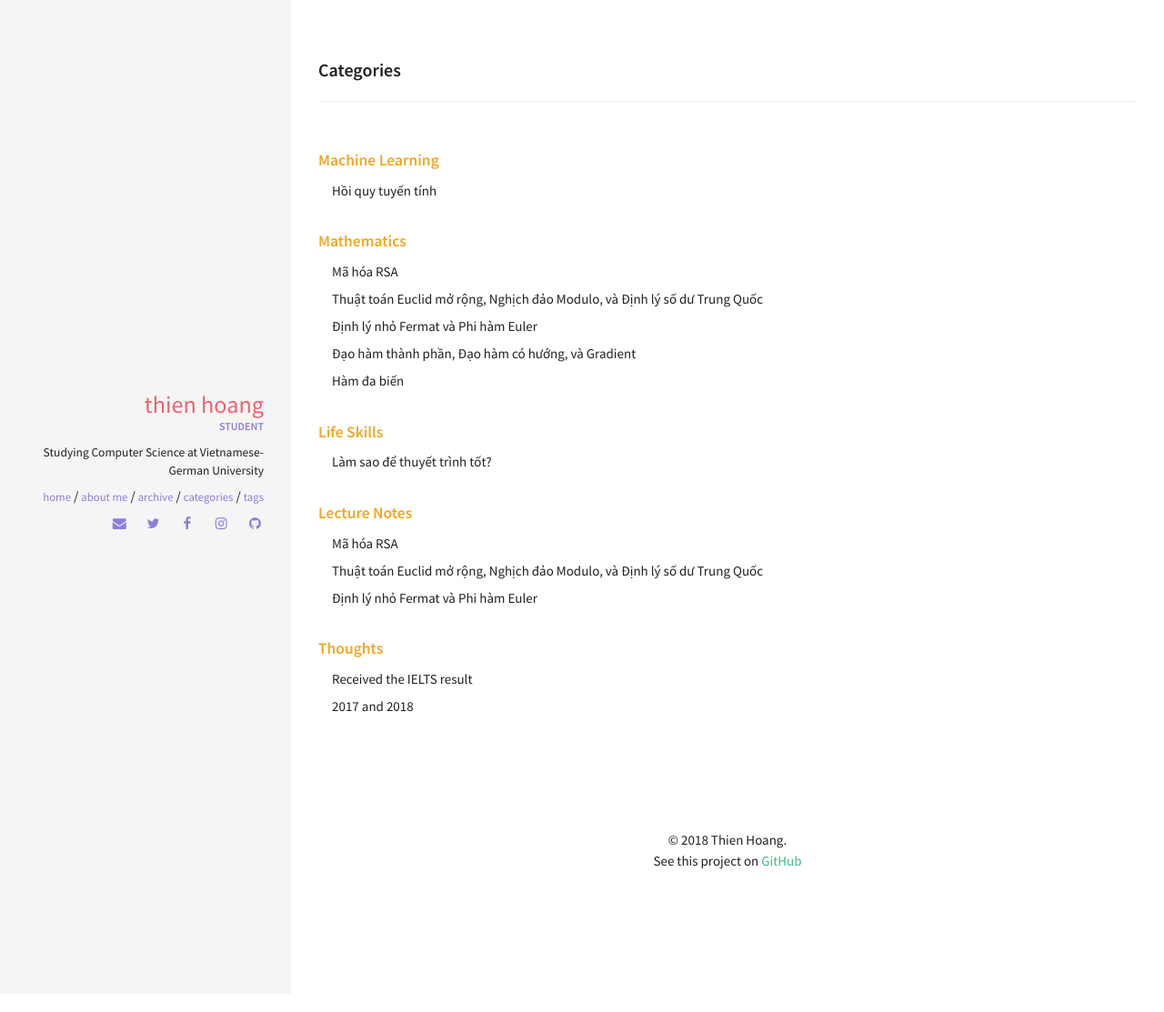
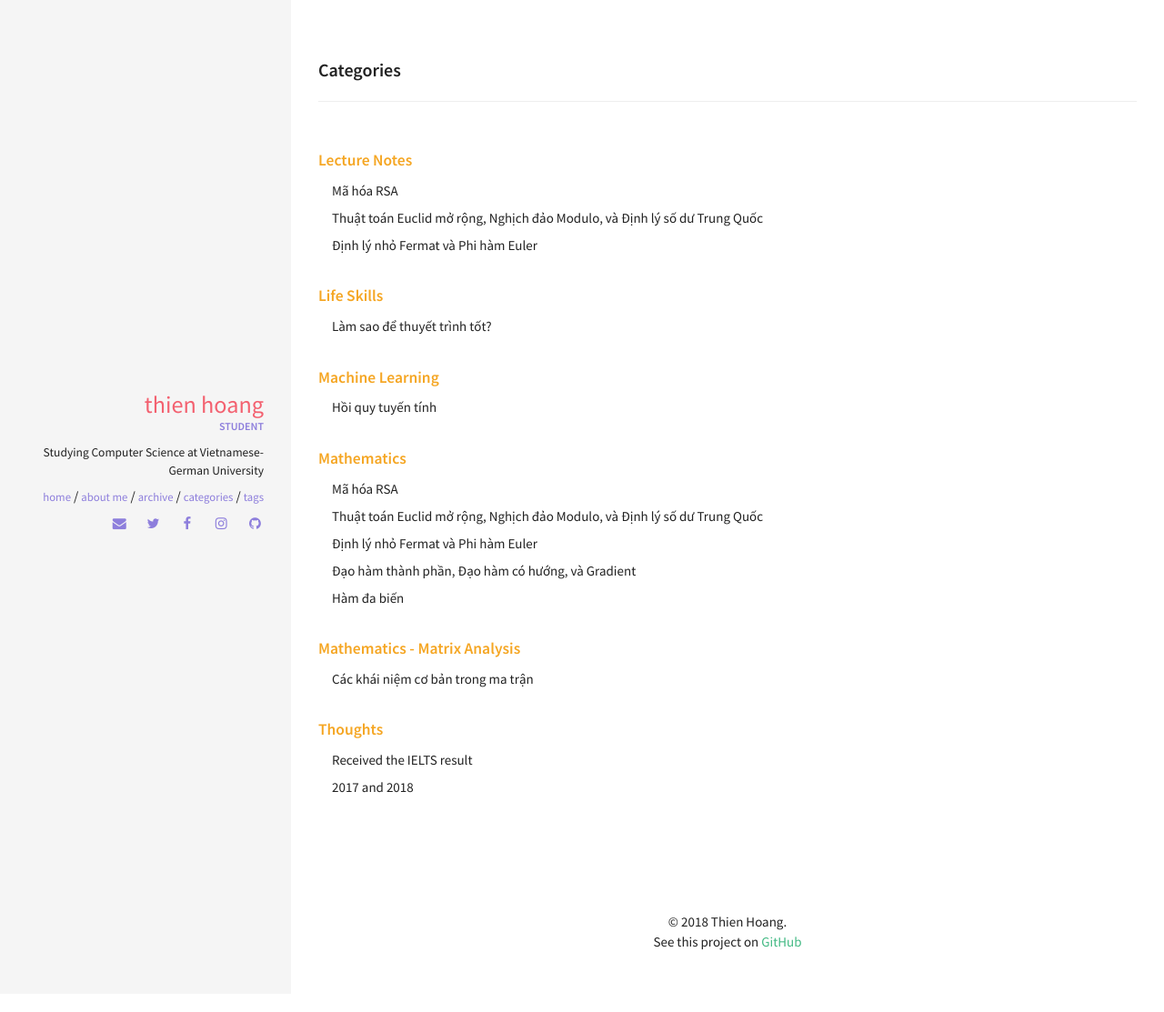
Before and after one commit to hoangvanthien/hoangvanthien.github.io, a Jekyll site: the page built from categories/index.html, in a window 1280 px wide. Shown: the whole page at 91% size. Built offline with Jekyll 4.4.1, drawn with Linux system fonts in a browser that asks for light colours; some of the changed lines change nothing that is shown.

Commit message:
Matrix fundamentals

````diff
--- /dev/null
+++ b/_posts/2018-04-19-matrix-fundamentals.md
@@ -0,0 +1,75 @@
+---
+layout: post
+title: "Các khái niệm cơ bản trong ma trận"
+categories: ["Mathematics - Matrix Analysis"]
+---
+Ghi lại nhanh sau này coi lại, đã dốt toán lại còn không nhớ dai.
+
+Cho ma trận $m\times n$ sau:
+
+$$ \begin{array}{cccc} a_{11} & a_{12} & \dots & a_{1n} \\
+                        a_{21} & a_{22} & \dots & a_{2n} \\
+                        \vdots & \vdots & \ddots & \vdots \\
+                        a_{m1} & a_{m2} & \dots & a_{mn} \end{array} $$
+
+- Đối với ma trận vuông $\textbf{A}$ bậc $n$, đường chéo gồm các phần tử $ a_{11}, a_{22}, \dots, a_{mn} $ được gọi là đường chéo chính (**principal** or **leading** diagonal). Tổng các phần tử trên đường chéo chính gọi là **trace** của $\textbf{A}$.
+- Ma trận chéo là ma trận mà các phần tử khác 0 chỉ nằm trên đường chéo chính. Trường hợp đặc biệt, nếu cả đường chéo chính chỉ gồm các số 1 thì đó gọi là ma trận đơn vị (**identity** or **unit** matrix).
+- Cách tạo ma trận chuyển vị $ \textbf{A}^T $: Đem cột rải thành hàng
+- Ma trận đối xứng (**symmetric matrix**) khi $ \textbf{A} = \textbf{A}^T $, phản đối xứng (**skew symmetric matrix**) khi $ \textbf{A} = -\textbf{A}^T $
+- Hai ma trận bằng nhau khi chúng có cùng shape, các cặp phần tử tương ứng đều bằng nhau.
+- Nhân vô hướng (multiplication by a scalar) một số với ma trận: nhân số đó với từng phần tử trong ma trận
+- Cộng ma trận (phải cùng shape): các cặp phần tử tương ứng cộng nhau
+    - Tính chất giao hoán (commulative) $ \textbf{A}+\textbf{B}=\textbf{B}+\textbf{A} $
+    - Tính chất kết hợp (associative) $ (\textbf{A}+\textbf{B})+\textbf{C}=\textbf{A}+(\textbf{B}+\textbf{C}) $
+    - Tính chất phân phối (distributive): $ \lambda(\textbf{A}+\textbf{B})=\lambda\textbf{A}+\lambda\textbf{B} $
+- Nhân ma trận `a[m][n]` với `b[n][k]`, tạo ra ma trận `c[m][k]`:
+
+```python
+    for i in range(m):
+        for j in range(k):
+            for x in range(n):
+                c[i][j] += a[i][x] * b[x][j]
+```
+
+- Tính chất nhân ma trận:
+    - Phản giao hoán: $ \textbf{A}\textbf{B}\neq\textbf{B}\textbf{A} $
+    - Tính chất kết hợp: $ (\textbf{A}\textbf{B})\textbf{C}=\textbf{A}(\textbf{B}\textbf{C}) $
+    - Nếu $ \lambda $ là số, thì: $ (\lambda\textbf{A})\textbf{B} = \textbf{A}(\lambda\textbf{B}) = \lambda(\textbf{A}\textbf{B}) $
+    - Tính chất phân phối với phép cộng: $ (\textbf{A}+\textbf{B})\textbf{C}=\textbf{A}\textbf{C}+\textbf{B}\textbf{C} $ và $ \textbf{A}(\textbf{B}+\textbf{C})=\textbf{A}\textbf{B}+\textbf{A}\textbf{C} $
+- Tính chất của ma trận chuyển vị:
+    - $ (\textbf{A}+\textbf{B})^T=\textbf{A}^T+\textbf{B}^T $
+    - $ (\textbf{A}^T)^T = \textbf{A} $
+    - $ (\textbf{A}\textbf{B})^T=\textbf{B}^T\textbf{A}^T $
+
+Định thức (determinant) của ma trận vuông bậc $n$ $\textbf{A}$ được định nghĩa đệ quy như sau:
+
+- Nếu ma trận chỉ có một phần tử, $\|\textbf{A}\| = a_{11}$
+- Ngược lại, $ \|\textbf{A}\|=\sum_{j=1}^{n}(-1)^{i+j}a_{ij}M_{ij} $ (với $i$ bất kì), trong đó $M_{ij}$ là định thức của ma trận vuông còn lại sau khi bỏ hàng $i$ cột $j$.
+
+Khái niệm:
+
+- $M_{ij}$ được gọi là minor của phần tử $i,j$
+- $(-1)^{i+j}M_{ij}$ được gọi là cofactor của phần tử $i,j$
+
+Tính chất của định thức:
+
+- Nếu matrix có hai hàng (cột) bằng nhau thì det bằng 0.
+- Nếu một hàng (cột) của matrix cùng chia hết cho một số $\lambda$ thì có thể tách nhân tử $\lambda$ ra ngoài matrix, tính det của matrix mới, rồi nhân với $\lambda$ để có được det của matrix ban đầu.
+- Tráo đổi hai hàng (cột) của matrix làm đổi dấu det.
+
+$$ \textrm{det}\left( \begin{array}{cc} a_{11} + b_{11} & a_{12}+b_{12}\\ a_{21} & a_{22} \end{array} \right) = \textrm{det}\left( \begin{array}{cc} a_{11} & a_{12}\\ a_{21} & a_{22} \end{array} \right) + \textrm{det}\left( \begin{array}{cc} b_{11} & b_{12}\\ a_{21} & a_{22} \end{array} \right) $$
+
+- $\|\textbf{A}^T\|=\|\textbf{A}\|$
+- $\|\textbf{AB}\|=\|\textbf{A}\|\textbf{B}\|$
+
+Ma trận liên hợp (**adjoint matrix**) là ma trận chuyển vị của ma trận các cofactor của một ma trận vuông.
+
+- $\textbf{A}(\textrm{adj}\ \textbf{A}) = \|\textbf{A}\|\textbf{I}$
+- $\|\textrm{adj}\ \textbf{A}\|=\|\textbf{A}\|^{n-1}$, với $n$ là bậc của ma trận
+- $\textrm{adj}\ \textbf{AB}=(\textrm{adj}\ \textbf{B})(\textrm{adj}\ \textbf{A})$
+
+Ma trận nghịch đảo:
+
+- $ \textbf{A}^{-1}\textbf{A}=\textbf{A}\textbf{A}^{-1}=\textbf{I} $
+- Nếu det của **A** khác 0: $ \textbf{A}^{-1}=(\textrm{adj}\ \textbf{A})/\|\textbf{A}\| $, ngược lại thì nghịch đảo của **A** không tồn tại
+- $ (\textbf{A}\textbf{B})^{-1}=\textbf{B}^{-1}\textbf{A}^{-1} $
--- a/categories/index.html
+++ b/categories/index.html
@@ -4,7 +4,8 @@ title:  Categories
 permalink: /categories/
 ---
 <div class="tag-list">
-{% for cat in site.categories %}
+{% assign categories = site.categories | sort %}
+{% for cat in categories %}
   <div class="tag-group">
     {% capture cat_name %}{{ cat | first }}{% endcapture %}
     <h2 class="tag-group-title" id="{{ cat_name | slugize }}">{{ cat_name }}</h2>
````
Also changed, not shown: README.md.
